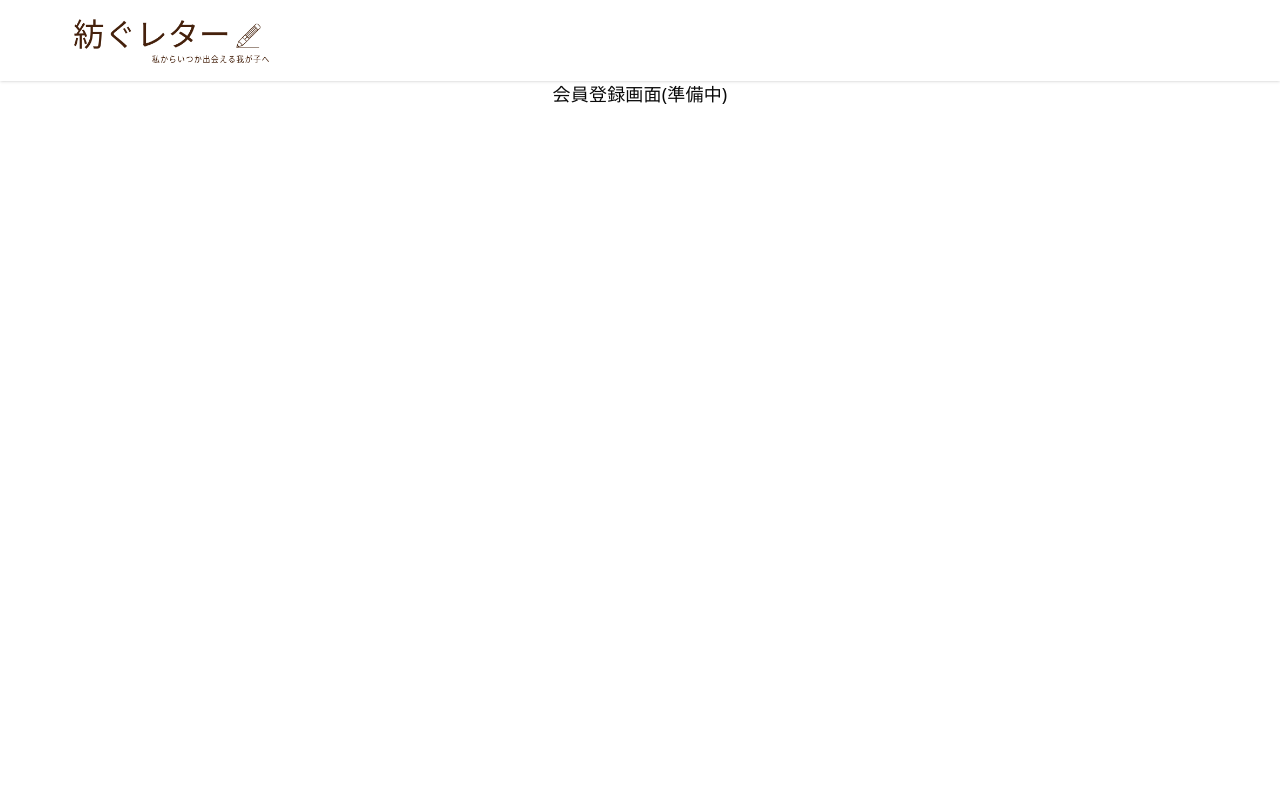
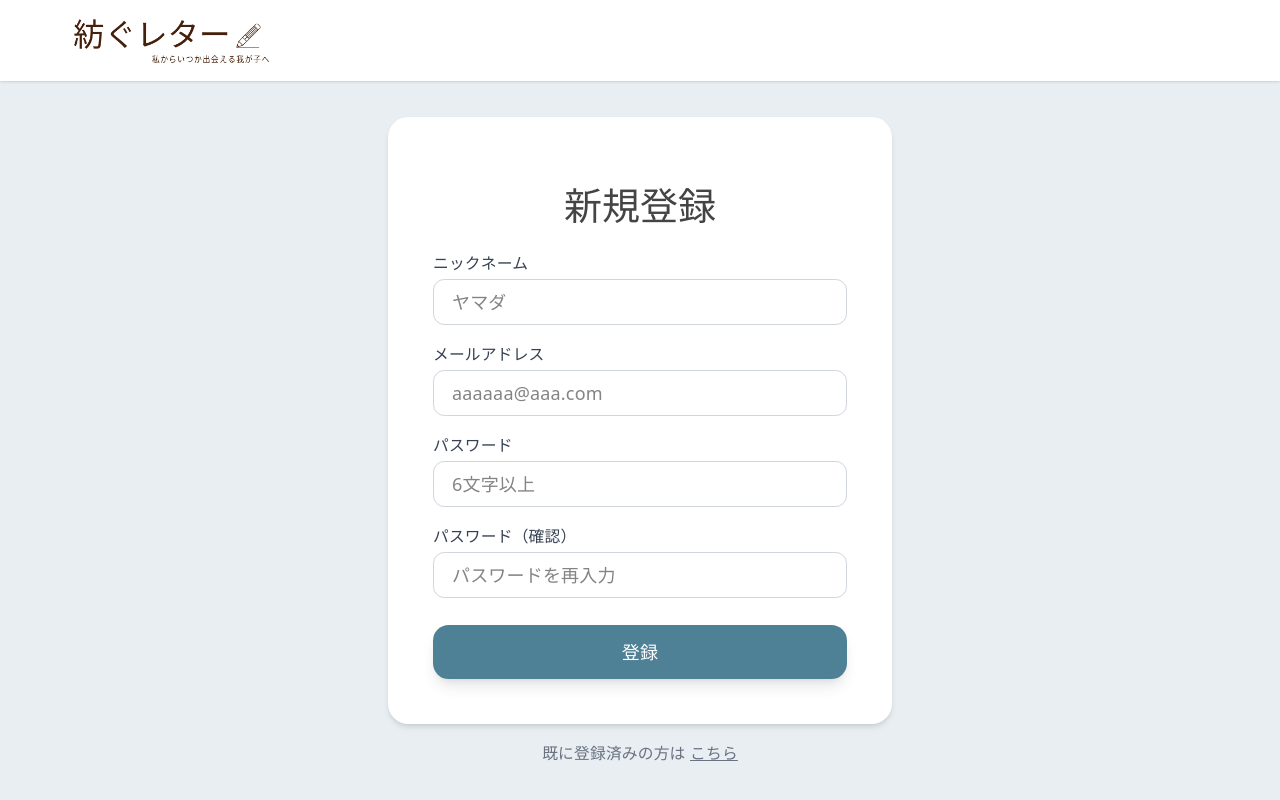
Before and after one commit to nagi558/Graduation-work, a React (Vite) app in the folder my-app/front/: page /register in a window 1280 px wide. Shown: the top 800 px of the page. Built offline with nearby package versions, Linux system fonts and the light colour scheme; no server answers.

Commit message:
add:新規登録画面のUI

```diff
--- /dev/null
+++ b/my-app/front/src/lib/axios.ts
@@ -0,0 +1,7 @@
+import axios from 'axios'
+
+const axiosInstance = axios.create({
+  baseURL: import.meta.env.VITE_API_URL || 'http://localhost:3000'
+})
+
+export default axiosInstance
--- a/my-app/front/src/pages/Register.tsx
+++ b/my-app/front/src/pages/Register.tsx
@@ -1,3 +1,185 @@
+import React, { useState } from 'react'
+import { useNavigate } from 'react-router-dom'
+import axiosInstance from '@/lib/axios'
+
 export const Register = () => {
-  return <div>会員登録画面(準備中)</div>
+  const [nickname, setNickname] = useState('')
+  const [email, setEmail] = useState('')
+  const [password, setPassword] = useState('')
+  const [password_confirmation, setPasswordConfirmation] = useState('')
+  const [error, setError] = useState<string | null>(null)
+  const [loading, setLoading] = useState(false)
+
+  const navigate = useNavigate()
+
+  const validateForm = (): boolean => {
+    // 必須項目チェック
+    if (!nickname || !email || !password || !password_confirmation) {
+      setError('すべての項目を入力してください')
+      return false
+    }
+
+    // パスワードの長さチェック
+    if (password.length < 6) {
+      setError('パスワードが一致しません')
+      return false
+    }
+
+    // パスワードの一致確認
+    if (password !== password_confirmation) {
+      setError("パスワードが一致しません")
+      return false
+    }
+
+    // メール形式チェック
+    const emailRegex = /^[^\s@]+@[^\s@]+\.[^\s@]+$/
+    if (!emailRegex.test(email)) {
+      setError('有効なメールアドレスを入力してください')
+      return false
+    }
+
+    return true
+  }
+
+  // フォーム送信
+  const handleSubmit = async (e: React.FormEvent) => {
+    e.preventDefault()
+    setError(null)
+
+    // バリデーション
+    if (!validateForm()) {
+      return
+    }
+
+    setLoading(true)
+
+    try {
+      // APIリクエスト
+      const response = await axiosInstance.post('/users', {
+        user: {
+          nickname,
+          email,
+          password,
+          password_confirmation
+        }
+      })
+
+      // 成功時の処理
+      alert('アカウントが作成されました')
+
+      // ログインページに遷移
+      navigate("/login")
+    } catch (err) {
+      // エラー処理
+      if (err instanceof Error) {
+        setError(err.message)
+      } else {
+      setError("アカウントを作成できませんでした")
+      }
+    } finally {
+      setLoading(false)
+    }
+  }
+
+  return (
+    <div className='min-h-screen flex flex-col items-center pt-8 bg-[#E8EEF1]'>
+      <div className="w-full max-w-md bg-white rounded-2xl shadow-md p-10">
+
+        {/* タイトル */}
+        <h1 className="!text-[38px] !font-bold !tracking-normal !text-[#444444] text-center mb-8 !font-sans">
+          新規登録
+        </h1>
+
+        {/* エラーメッセージ */}
+        {error && (
+          <div className="mb-4 p-3 bg-red-100 border-red-400 text-red-700 rounded">
+            {error}
+          </div>
+        )}
+
+        {/* 登録フォーム */}
+        <form onSubmit={handleSubmit} className="space-y-4">
+          {/* ニックネーム入力 */}
+          <div>
+            <label className="block text-sm font-medium text-gray-700 mb-1 text-left">
+              ニックネーム
+            </label>
+            <input
+              type="text"
+              placeholder="ヤマダ"
+              value={nickname}
+              onChange={(e) => setNickname(e.target.value)}
+              className="w-full px-4 py-2 border border-gray-300 rounded-lg focus:outline-none focus:ring-2 focus:ring-[#A0B9C6]"
+              disabled={loading}
+            />
+          </div>
+
+          {/* メール入力 */}
+          <div>
+            <label className="block text-sm font-medium text-gray-700 mb-1 text-left">
+              メールアドレス
+            </label>
+            <input
+              type="input"
+              placeholder="aaaaaa@aaa.com"
+              value={email}
+              onChange={(e) => setEmail(e.target.value)}
+              className="w-full px-4 py-2 border border-gray-300 rounded-lg focus:outline-none focus:ring-2 focus:ring-[#A0B9C6]"
+              disabled={loading}
+            />
+          </div>
+
+          {/* パスワード入力 */}
+          <div>
+            <label className="block text-sm font-medium text-gray-700 mb-1 text-left">
+              パスワード
+            </label>
+            <input
+              type="password"
+              placeholder="6文字以上"
+              value={password}
+              onChange={(e) => setPassword(e.target.value)}
+              className="w-full px-4 py-2 border border-gray-300 rounded-lg focus:outline-none focus:ring-2 focus:ring-[#A0B9C6]"
+              disabled={loading}
+            />
+          </div>
+
+          {/* パスワード確認入力 */}
+          <div>
+            <label className="block text-sm font-medium text-gray-700 mb-1 text-left">
+              パスワード（確認）
+            </label>
+            <input
+              type="password"
+              placeholder="パスワードを再入力"
+              value={password_confirmation}
+              onChange={(e) => setPasswordConfirmation(e.target.value)}
+              className="w-full px-4 py-2 border border-gray-300 rounded-lg focus:outline-none focus:ring-2 focus:ring-[#A0B9C6]"
+              disabled={loading}
+            />
+          </div>
+
+          {/* 登録ボタン */}
+          <button
+            type="submit"
+            disabled={loading}
+            className="w-full bg-[#4f8196] hover:bg-[#80949e] disabled:bg-gray-400 text-white font-bold py-3 px-4 rounded-xl shadow-lg transition duration-200 mt-2"
+          >
+            {loading ? '登録中...' : '登録'}
+          </button>
+        </form>
+      </div>
+
+      {/* ログインページへのリンク */}
+      <p className="!mt-4 text-sm text-gray-500 text-center">
+        既に登録済みの方は
+        <span
+          onClick={() => navigate('/login')}
+          className="text-gray-500 underline cursor-pointer ml-1 hover:text-[#4f8196]"
+        >
+          こちら
+        </span>
+      </p>
+    </div>
+  )
 }
```
